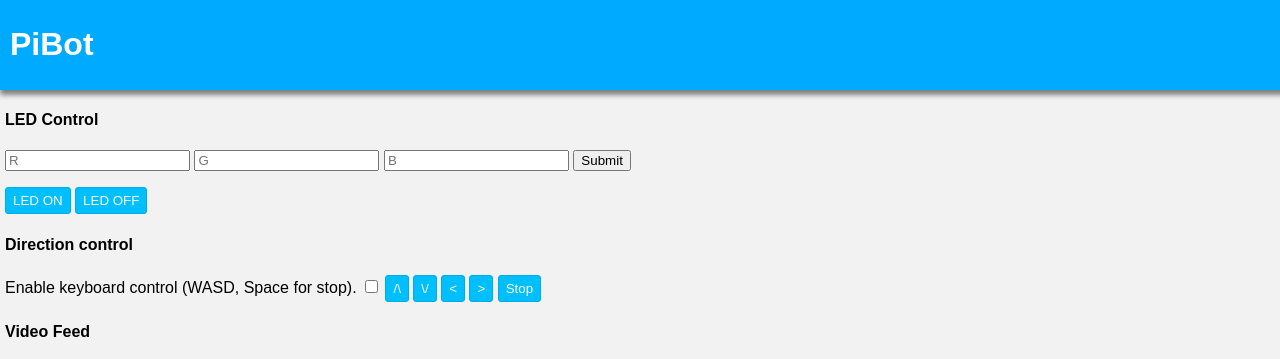
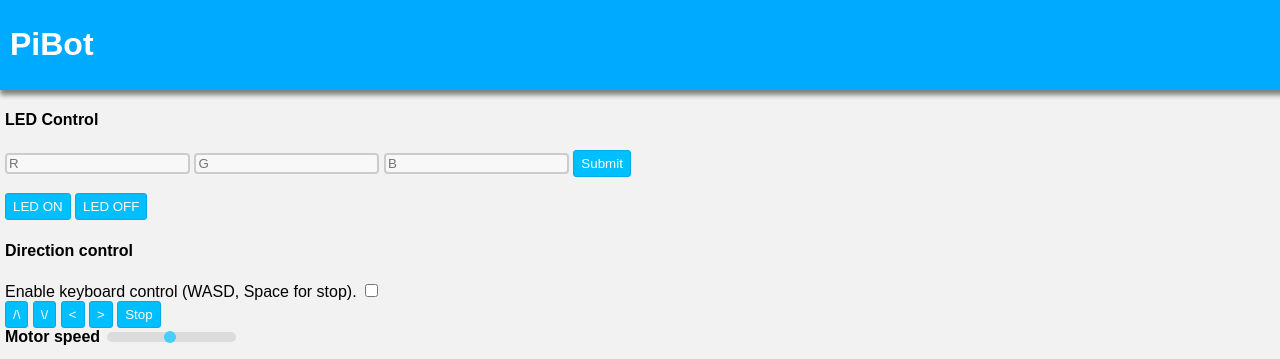
Before and after one commit to sccreeper/pibot, a Flask app: page / in a window 1280 px wide. Shown: the top 359 px of the page. Run offline with Flask 2, Linux system fonts and the light colour scheme.

Commit message:
Motors can now be controlled via PWM

```diff
--- a/camera_pi.py
+++ b/camera_pi.py
@@ -35,12 +35,12 @@ class Camera(object):
     def _thread(cls):
         with picamera.PiCamera() as camera:
             # camera setup
-            camera.resolution = (320, 240)
+            camera.resolution = (360, 480)
             camera.hflip = True
             camera.vflip = True
 
             # let camera warm up
-            camera.start_preview()
+            camera.start_preview(alpha=10)
             time.sleep(2)
 
             stream = io.BytesIO()
--- a/main.py
+++ b/main.py
@@ -12,11 +12,13 @@ from datetime import datetime
 from picamera import PiCamera
 from camera_pi import Camera
 
-motor_A = robot.motor(1,7)
-motor_B = robot.motor(8,25)
+motor_A = robot.motor(1,7, 27)
+motor_B = robot.motor(8,25, 22)
 
 normal_led_one = robot.LED(2)
 normal_led_two = robot.LED(3)
+
+motor_speed = 50
 
 #main_led = robot.RGB_LED([17,27,22])
 
@@ -37,36 +39,50 @@ def date():
 def web_index():
     return render_template('index.html')
 
+
+
 #e
 #Code for controlling components like the motors and the RGB etc.
 @app.route('/control/<component>/', methods=['POST'])
 def web_control(component=None):
+    global motor_speed
+
     if request.method == 'POST':
         if component == 'rgb':
             main_led.colour(int(request.form['LED_R']), int(request.form['LED_G']), int(request.form['LED_B']))
             return redirect('/')
         elif component == 'motor':
-            if request.form['DIRECTION'] == 'forward':
-                #Backwards beacause I soldered it wrong, you might want to change this for your own code.
-                motor_A.backward()
-                motor_B.forward()
-                return 'Motors going forward'
-            elif request.form['DIRECTION'] == 'backward':
-                motor_A.forward()
-                motor_B.backward()
-                return 'Motors going backward'
-            elif request.form['DIRECTION'] == 'left':
-                motor_A.forward()
-                motor_B.forward()
-                return 'Turning left'
-            elif request.form['DIRECTION'] == 'right':
-                motor_A.backward()
-                motor_B.backward()
-                return 'Turning right'
-            else:
-                motor_A.stop()
-                motor_B.stop()
-                return 'Stopped'
+            try:
+                motor_speed = int(request.form['SPEED'])
+
+                motor_A.set_speed(motor_speed)
+                motor_B.set_speed(motor_speed)
+
+                return 'Speed changed to {}%'.format(motor_speed)
+            except KeyError:
+
+
+                if request.form['DIRECTION'] == 'forward':
+                    #Backwards beacause I soldered it wrong, you might want to change this for your own code.
+                    motor_A.backward(motor_speed)
+                    motor_B.forward(motor_speed)
+                    return 'Motors going forward'
+                elif request.form['DIRECTION'] == 'backward':
+                    motor_A.forward(motor_speed)
+                    motor_B.backward(motor_speed)
+                    return 'Motors going backward'
+                elif request.form['DIRECTION'] == 'left':
+                    motor_A.forward(motor_speed)
+                    motor_B.forward(motor_speed)
+                    return 'Turning left'
+                elif request.form['DIRECTION'] == 'right':
+                    motor_A.backward(motor_speed)
+                    motor_B.backward(motor_speed)
+                    return 'Turning right'
+                else:
+                    motor_A.stop()
+                    motor_B.stop()
+                    return 'Stopped'
         elif component == 'headlights':
             if request.form['STATUS'] == 'on':
                 normal_led_one.on()
@@ -134,6 +150,7 @@ def gen(camera):
     """Video streaming generator function."""
     while True:
         frame = camera.get_frame()
+        #print(frame)
         yield (b'--frame\r\n'
                b'Content-Type: image/jpeg\r\n\r\n' + frame + b'\r\n')
 
--- a/static/style.css
+++ b/static/style.css
@@ -4,7 +4,7 @@ body {
 	margin: 0;
 }
 
-button {
+button, input[type=submit] {
 	background-color: #00bfff;
 	padding: 5px;
 	padding-left:7px;
@@ -32,3 +32,47 @@ button {
 }
 
 #main { margin-left: 5px;}
+
+input[type=text], input[type=password] {
+	border: 2px solid #ccc;
+	border-radius: 4px;
+	background-color: #f8f8f8;
+
+	-webkit-transition: 0.5s;
+	transition: 0.5s;
+}
+
+textarea:focus, input[type=text]:focus, input[type=url]:focus, input[type=password]:focus {
+	border: 2px solid #0000ff;
+	outline: none;
+}
+
+input[type=range] {
+  -webkit-appearance: none;
+  height: 10px;
+  border-radius: 5px;
+  background: #d3d3d3;
+  outline: none;
+  opacity: 0.7;
+  -webkit-transition: .2s;
+  transition: opacity .2s;
+
+}
+
+input[type=range]::-webkit-slider-thumb {
+  -webkit-appearance: none;
+  appearance: none;
+  width: 12px;
+  height: 12px;
+  border-radius: 6px;
+  background: #00bfff;
+  cursor: pointer;
+}
+
+input[type=range] ::-moz-range-thumb {
+  width: 12px;
+  height: 12px;
+  border-radius: 6px;
+  background: #00bfff;
+  cursor: pointer;
+}
--- a/templates/index.html
+++ b/templates/index.html
@@ -33,14 +33,23 @@
 <label for='keyboard_enable'>Enable keyboard control (WASD, Space for stop).</label>
 <input type='checkbox' id='keyboard_enable'>
 
+<br>
+
 <button onclick='post_request("/control/motor/", "DIRECTION=forward")'>/\</button>
 <button onclick='post_request("/control/motor/", "DIRECTION=backward")'>\/</button>
 <button onclick='post_request("/control/motor/", "DIRECTION=left")'>&lt;</button>
 <button onclick='post_request("/control/motor/", "DIRECTION=right")'>&gt;</button>
 <button onclick='post_request("/control/motor/", "DIRECTION=stop")'>Stop</button>
 
+<br>
+
+<strong>Motor speed</strong>
+<input type="range" min="1" max="100" value="50" id='motorSpeed' oninput='post_request("/control/motor/", "SPEED=" + this.value)'
+
+<br>
+
 <h4>Video Feed</h4>
-<img src="{{ url_for('video_feed') }}" width='50%' height='25%'>
+<img src="{{ url_for('video_feed') }}" width='360' height='480'>
 <br>
 
 <h4>Camera</h4>
```
Also changed, not shown: robot.py (+14 -10 lines), 1 other file.
